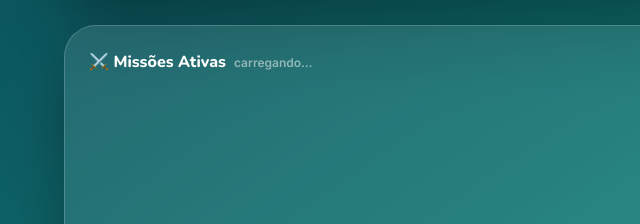
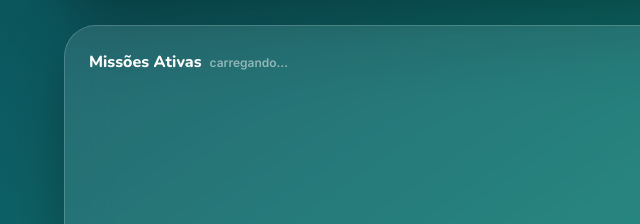
Before and after one commit to Thz002/heroes-of-health, a website: page src/pages/mapa.html in a window 1280 px wide. Shown: the part 576-800 px from the top of the page, 0-640 px from the left. Drawn offline with nearby package versions, Linux system fonts and the light colour scheme; files whose address does not match are found by name.

Commit message:
Ultimos Ajustes

```diff
--- a/src/pages/mapa.html
+++ b/src/pages/mapa.html
@@ -85,7 +85,7 @@
       <div class="col-full fade-up">
         <div class="card card--full" style="padding:24px;">
           <h3 class="section-title">
-            ⚔️ Missões Ativas
+             Missões Ativas
             <span id="missoes-contador">carregando…</span>
           </h3>
           <div class="missions-list" id="missions-list">
```
